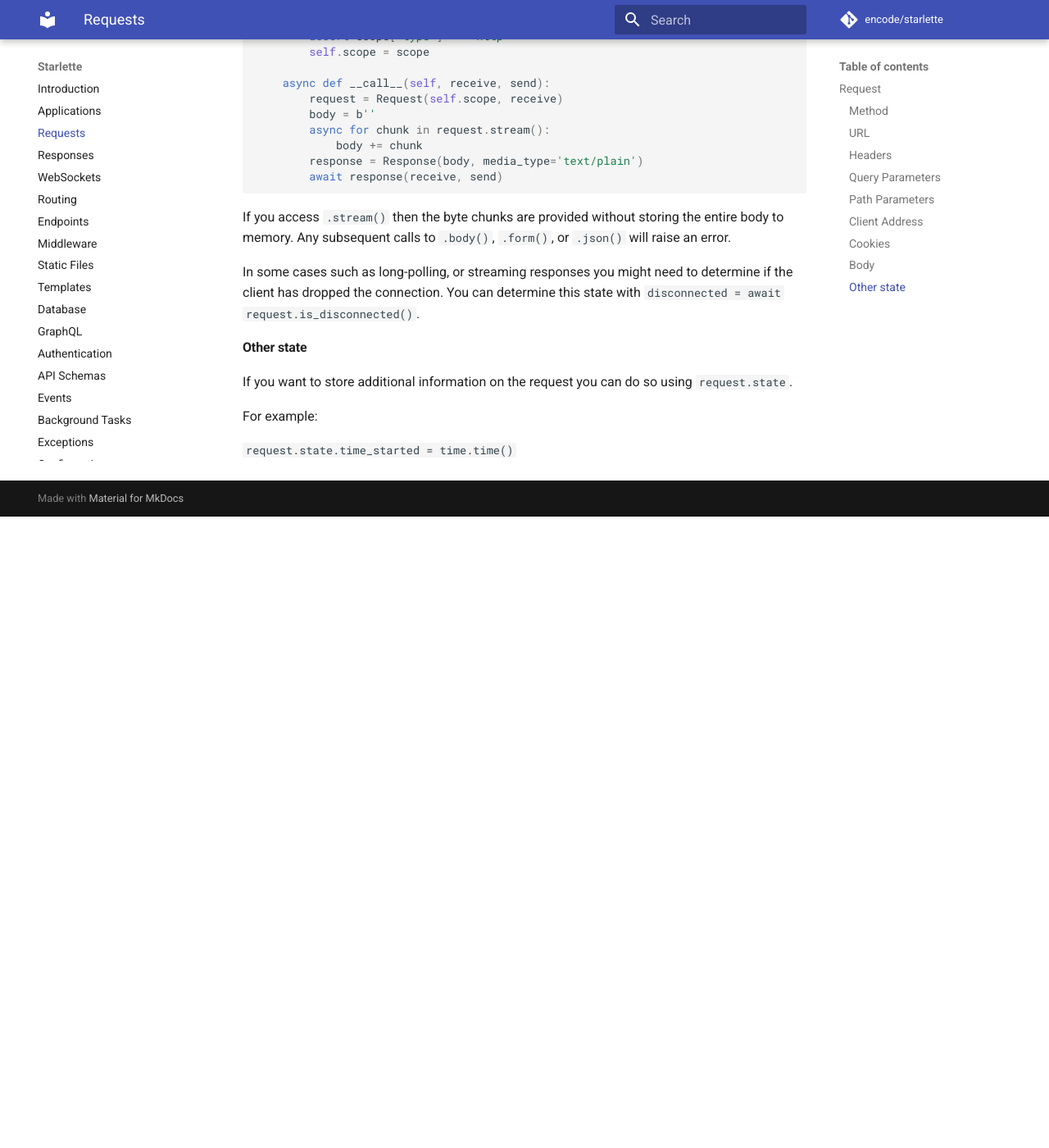
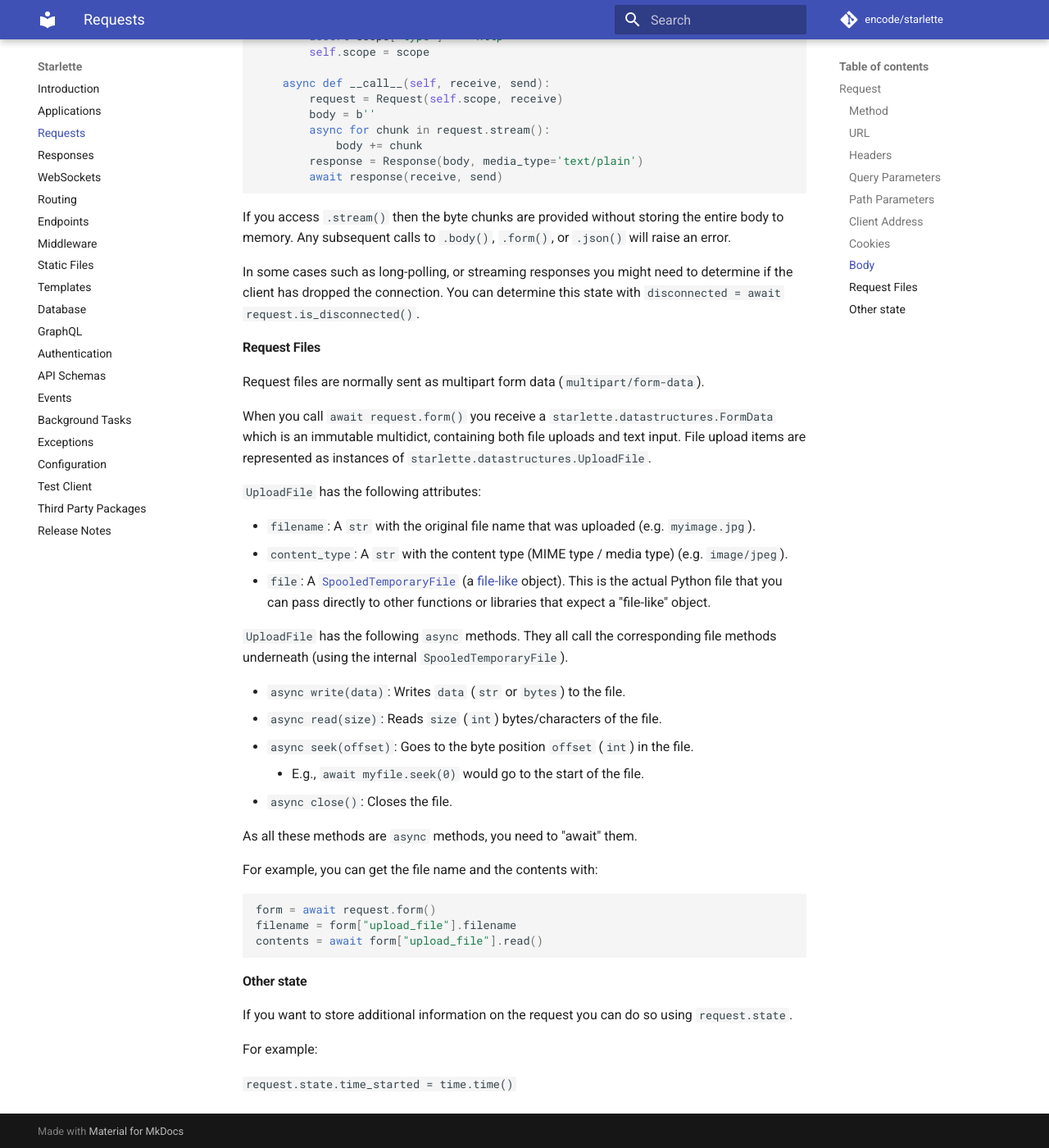
Before and after one commit to hidraco/starlette, an MkDocs documentation site: the page built from docs/requests.md, in a window 1280 px wide and 1400 px high, scrolled down 2110 px. Shown: the whole window at 82% size. Built offline with MkDocs 1.6.1 and Material for MkDocs 9.7.7, drawn with Linux system fonts in a browser that asks for light colours; comment, search, counter and statistics services are not loaded; before the commit the page ends 2740 px from its top, so only the background shows below that.

Commit message:
Add documentation for UploadFile class in the Request section (#418)
* Add documentation for UploadFile class in Request section

* Implement changes requested in code review

* Simplify upload file reading example

````diff
--- a/docs/requests.md
+++ b/docs/requests.md
@@ -116,6 +116,38 @@ In some cases such as long-polling, or streaming responses you might need to
 determine if the client has dropped the connection. You can determine this
 state with `disconnected = await request.is_disconnected()`.
 
+#### Request Files
+
+Request files are normally sent as multipart form data (`multipart/form-data`).
+
+When you call `await request.form()` you receive a `starlette.datastructures.FormData` which is an immutable
+multidict, containing both file uploads and text input. File upload items are represented as instances of `starlette.datastructures.UploadFile`.
+
+`UploadFile` has the following attributes:
+
+* `filename`: A `str` with the original file name that was uploaded (e.g. `myimage.jpg`).
+* `content_type`: A `str` with the content type (MIME type / media type) (e.g. `image/jpeg`).
+* `file`: A <a href="https://docs.python.org/3/library/tempfile.html#tempfile.SpooledTemporaryFile" target="_blank">`SpooledTemporaryFile`</a> (a <a href="https://docs.python.org/3/glossary.html#term-file-like-object" target="_blank">file-like</a> object). This is the actual Python file that you can pass directly to other functions or libraries that expect a "file-like" object.
+
+
+`UploadFile` has the following `async` methods. They all call the corresponding file methods underneath (using the internal `SpooledTemporaryFile`).
+
+* `async write(data)`: Writes `data` (`str` or `bytes`) to the file.
+* `async read(size)`: Reads `size` (`int`) bytes/characters of the file.
+* `async seek(offset)`: Goes to the byte position `offset` (`int`) in the file.
+    * E.g., `await myfile.seek(0)` would go to the start of the file.
+* `async close()`: Closes the file.
+
+As all these methods are `async` methods, you need to "await" them.
+
+For example, you can get the file name and the contents with:
+
+```python
+form = await request.form()
+filename = form["upload_file"].filename
+contents = await form["upload_file"].read()
+```
+
 #### Other state
 
 If you want to store additional information on the request you can do so
````
